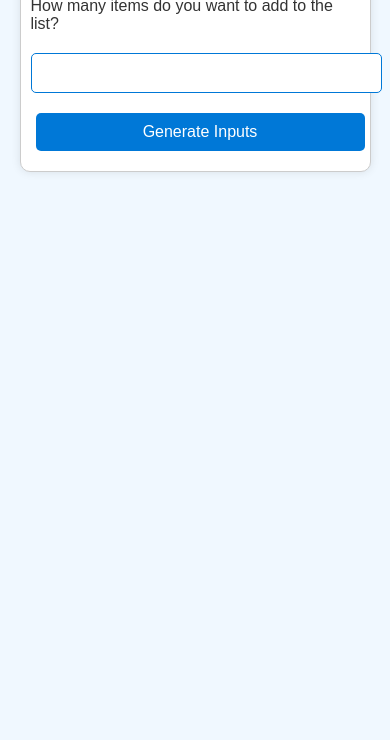
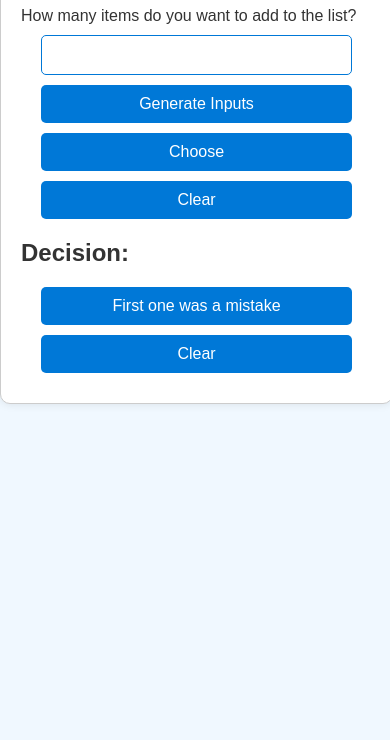
Before and after one commit to Benf1132/DecisionMaker, a plain HTML site: page index.html in a window 390 px wide. Shown: the part 104-844 px from the top of the page. Drawn offline with Linux system fonts and the light colour scheme.

Commit message:
Update style.css

```diff
--- a/style.css
+++ b/style.css
@@ -16,101 +16,41 @@ body {
     border-radius: 10px;
 }
 
-h1 {
-    text-align: center;
-    color: #0078d7;
+/* Styling the input fields and buttons uniformly */
+input[type="number"], input[type="text"], button {
+    width: calc(100% - 40px); /* Adjust input/button width within container */
+    max-width: 400px; /* Ensure a max width for readability */
+    padding: 10px;
+    margin: 10px auto; /* Centering inputs and buttons */
+    display: block; /* Make them behave like block elements */
+    border: 1px solid #0078d7;
+    border-radius: 5px;
+    font-size: 16px;
+    box-sizing: border-box; /* Ensures padding doesn't overflow */
 }
 
-label {
-    display: block;
-    margin-bottom: 10px;
-}
-
-input[type="number"], input[type="text"] {
-    width: 100%;
-    padding: 10px;
-    margin: 10px 0;
-    border: 1px solid #0078d7;
-    border-radius: 5px;
-    font-size: 16px; /* Prevent zoom on mobile */
-}
-
+/* Making the buttons look consistent and centered */
 button {
-    display: inline-block;
-    padding: 10px 20px;
     background-color: #0078d7;
     color: white;
     border: none;
-    border-radius: 5px;
     cursor: pointer;
-    margin: 10px 5px;
+    text-align: center;
 }
 
 button:hover {
     background-color: #005fa3;
 }
 
-.hidden {
-    display: none;
-}
-
-#result-screen {
-    text-align: center;
-}
-
-#result-screen h2 {
-    font-size: 2.5em;
-    color: #e74c3c;
-    animation: bounce 1s ease-in-out infinite;
-}
-
-#result-screen p {
-    font-size: 3em;
-    color: #0078d7;
-    animation: pop 0.5s ease-in-out;
-}
-
-/* Animation for the decision text */
-@keyframes pop {
-    0% {
-        transform: scale(0.5);
-        opacity: 0;
-    }
-    100% {
-        transform: scale(1);
-        opacity: 1;
-    }
-}
-
-/* Bounce animation for decision header */
-@keyframes bounce {
-    0%, 20%, 50%, 80%, 100% {
-        transform: translateY(0);
-    }
-    40% {
-        transform: translateY(-30px);
-    }
-    60% {
-        transform: translateY(-15px);
-    }
-}
-
 /* For mobile screens */
 @media (max-width: 600px) {
     .container {
-        margin: 10px auto; /* Less margin */
-        padding: 10px;
-        width: 90%; /* Fit most of the screen */
-        box-sizing: border-box;
+        width: 90%;
+        margin: 10px auto; /* Adjusted margin for smaller devices */
     }
 
-    input[type="number"], input[type="text"] {
-        width: 100%; /* Ensure the inputs are 100% width */
-        font-size: 1em; /* Adjust font size if needed */
-    }
-
-    button {
-        width: 100%; /* Make buttons full width on small screens */
-        font-size: 1em;
+    input[type="number"], input[type="text"], button {
+        width: calc(100% - 40px); /* Ensures consistent width within the container */
+        max-width: 100%; /* Remove fixed max-width for mobile */
     }
 }
```
